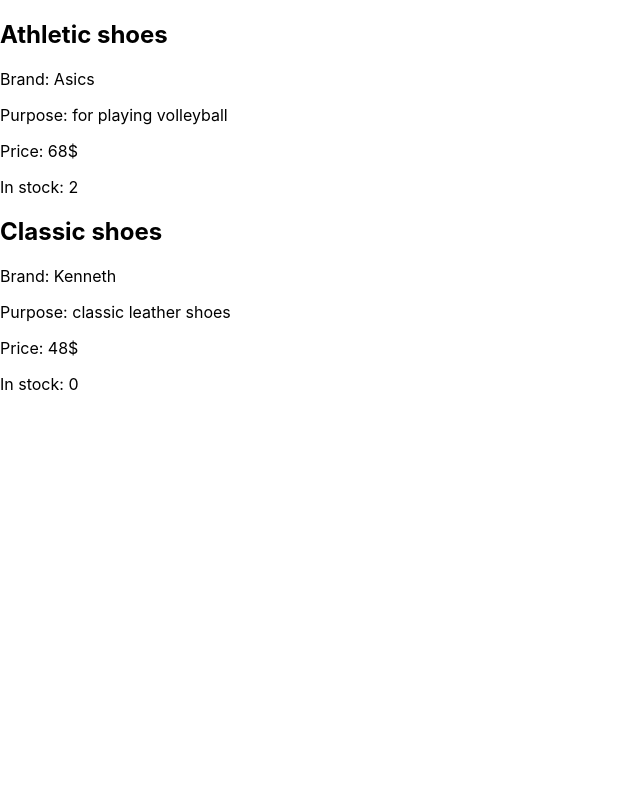
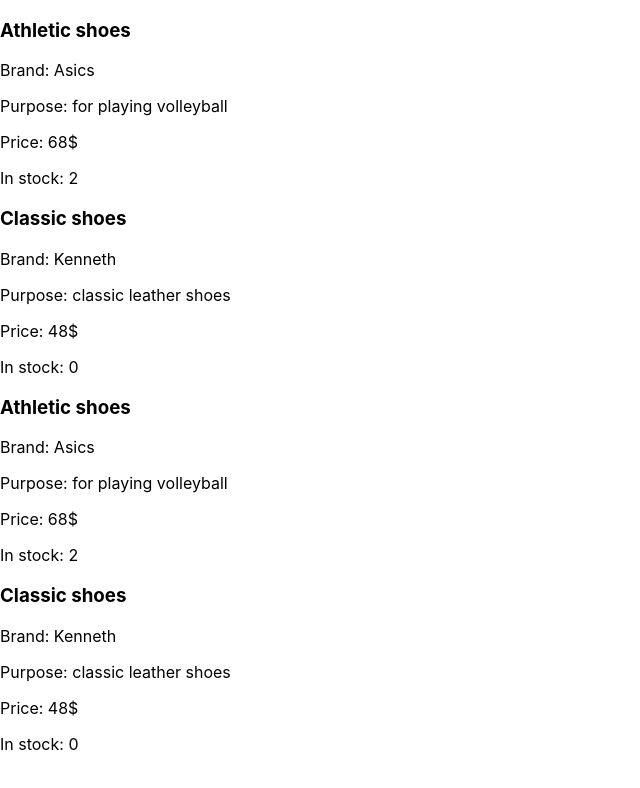
Before and after one commit to dmytro-bieliei/react-components-and-props, a React (Create React App) app: page / in a window 1280 px wide. Shown: the top 788 px of the page, without its empty margins (0-640 px from the left). Built offline with nearby package versions, Linux system fonts and the light colour scheme.

Commit message:
Changed document structure

```diff
--- a/src/App.js
+++ b/src/App.js
@@ -1,5 +1,6 @@
 import "./App.css";
-import ClassGoods from "./components/first goad";
+import ClassGoods from "./components/ClassGoods";
+import Goods from "./components/FunctionalComponent";
 
 // class App extends React.Component {
 const sneakers = {
@@ -27,6 +28,12 @@
       <article>
         <ClassGoods product={shoes} />
       </article>
+      <article>
+        <Goods product={sneakers} />
+      </article>
+      <article>
+        <Goods product={shoes} />
+      </article>
     </div>
   );
 }
--- a/src/components/first goad/index.jsx
+++ b/src/components/ClassGoods/index.jsx
@@ -1,3 +1,4 @@
+import React from "react";
 import { Component } from "react";
 
 class ClassGoods extends Component {
--- /dev/null
+++ b/src/components/FunctionalComponent/index.jsx
@@ -0,0 +1,33 @@
+const sneakers = {
+  type: "Athletic shoes",
+  name: "Asics",
+  description: "for playing volleyball",
+  price: "68$",
+  quantity: 2,
+};
+
+const shoes = {
+  type: "Classic shoes",
+  name: "Kenneth",
+  description: "classic leather shoes",
+  price: "48$",
+  quantity: 0,
+};
+
+function Goods(props) {
+  const {
+    product: { type, name, description, price, quantity },
+  } = props;
+
+  return (
+    <article>
+      <h1>{type}</h1>
+      <p>Brand: {name}</p>
+      <p>Purpose: {description}</p>
+      <p>Price: {price}</p>
+      <p>In stock: {quantity}</p>
+    </article>
+  );
+}
+
+export default Goods;
--- a/src/index.js
+++ b/src/index.js
@@ -1,45 +1,11 @@
 import React from "react";
 import ReactDOM from "react-dom/client";
 import "./index.css";
+import reportWebVitals from "./reportWebVitals";
+import App from './App'
 
 const root = ReactDOM.createRoot(document.getElementById("root"));
 
-const sneakers = {
-  type: "Athletic shoes",
-  name: "Asics",
-  description: "for playing volleyball",
-  price: "68$",
-  quantity: 2,
-};
+root.render(<App/>);
 
-const shoes = {
-  type: "Classic shoes",
-  name: "Kenneth",
-  description: "classic leather shoes",
-  price: "48$",
-  quantity: 0,
-};
-
-function Goods(props) {
-  const {
-    product: { type, name, description, price, quantity },
-  } = props;
-
-  return (
-    <article>
-      <h1>{type}</h1>
-      <p>Brand: {name}</p>
-      <p>Purpose: {description}</p>
-      <p>Price: {price}</p>
-      <p>In stock: {quantity}</p>
-    </article>
-  );
-}
-
-// root.render(React.createElement(Goods))
-root.render(
-  <div>
-    <Goods product={sneakers} />
-    <Goods product={shoes} />
-  </div>
-);
+reportWebVitals();
```
